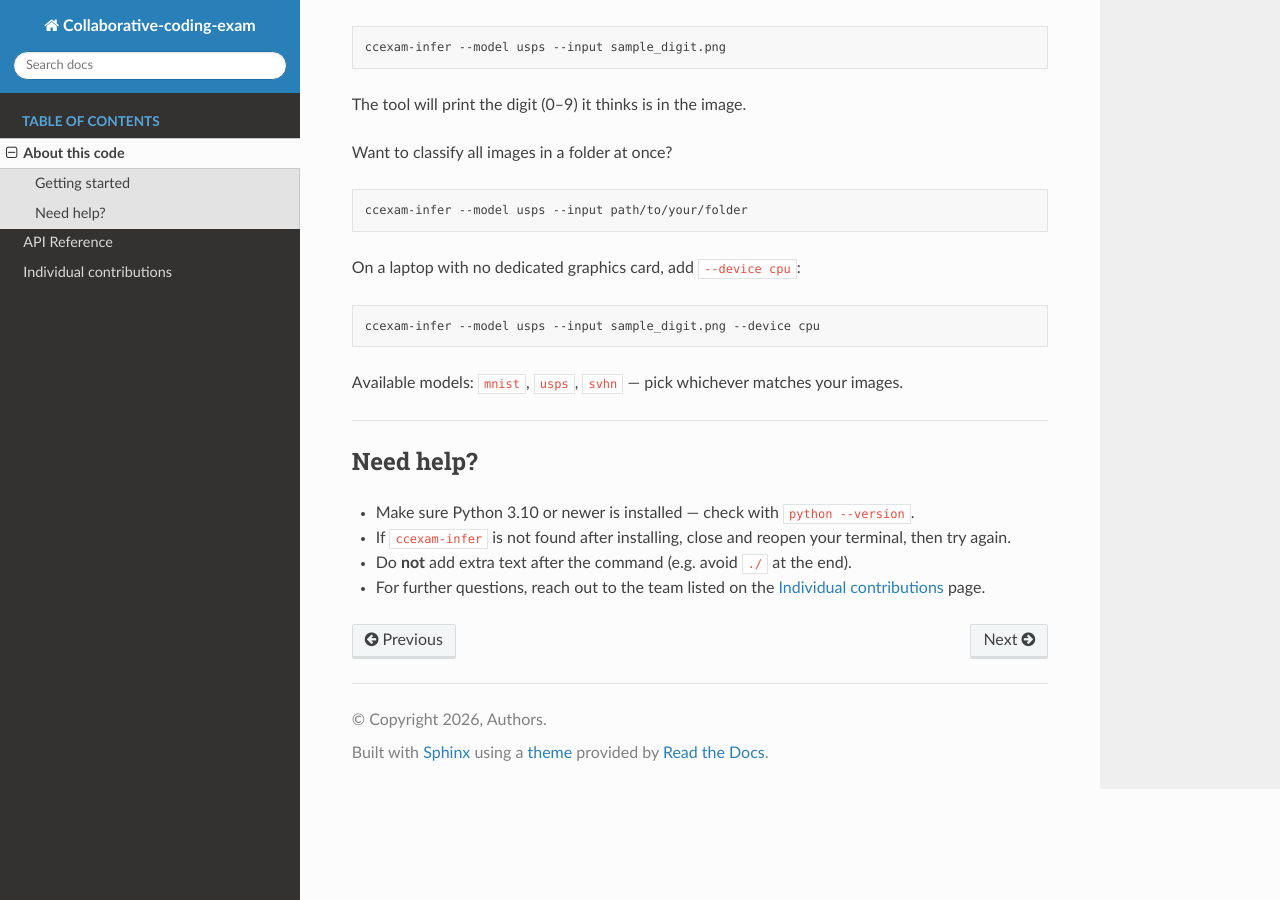
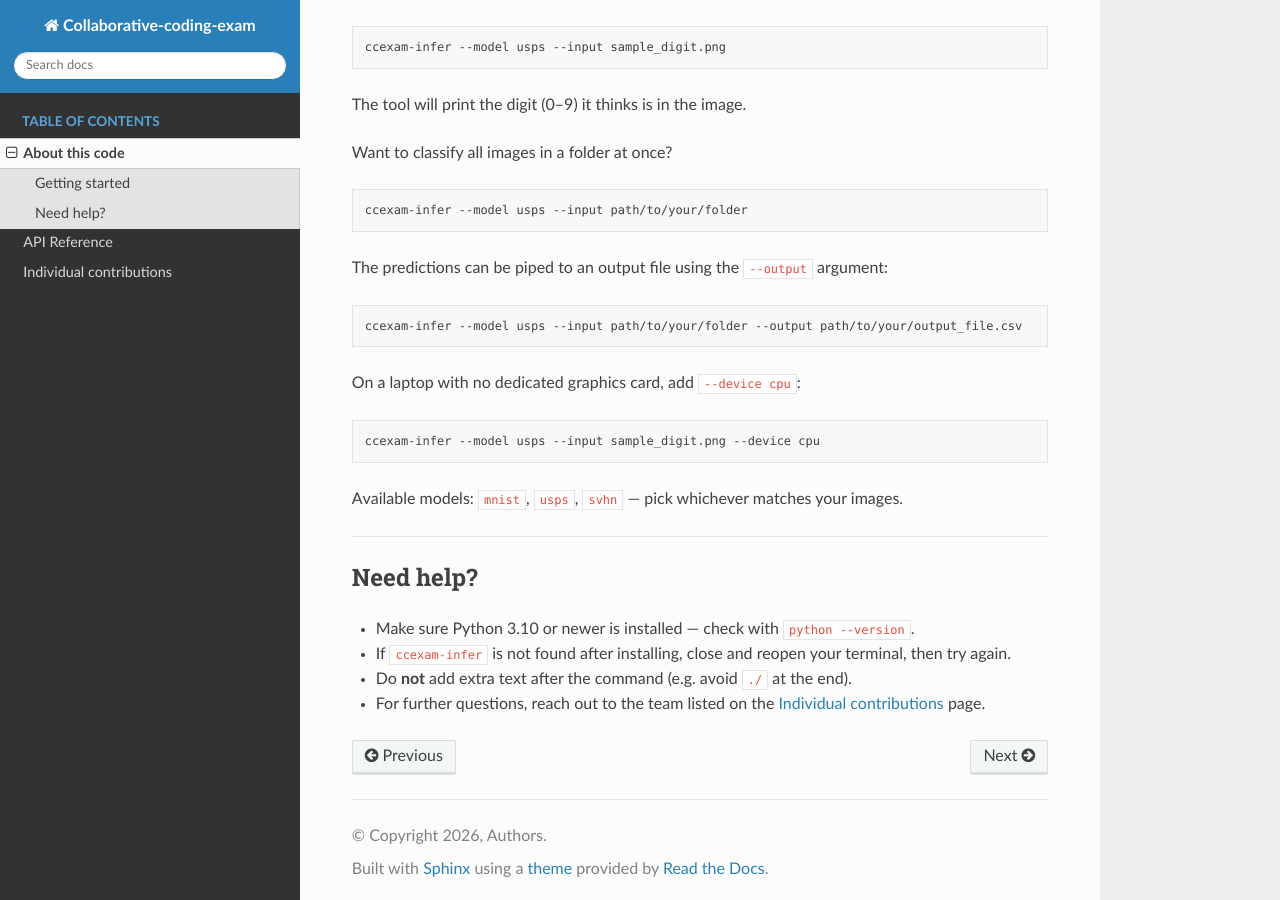
Before and after one commit to FYS-8805-Collaborative-Coding/Collaborative-Coding-Exam, a Sphinx documentation site: the page built from doc/about.md, in a window 1280 px wide and 900 px high, scrolled down 893 px. Built offline with Sphinx 7.4.7 and the Read the Docs theme 3.1.0, drawn with Linux system fonts in a browser that asks for light colours.

Commit message:
Updated  to include output argument in ccexam-infer example

````diff
--- a/doc/about.md
+++ b/doc/about.md
@@ -45,6 +45,12 @@ Want to classify all images in a folder at once?
 ccexam-infer --model usps --input path/to/your/folder
 ```
 
+The predictions can be piped to an output file using the `--output` argument:
+
+```bash
+ccexam-infer --model usps --input path/to/your/folder --output path/to/your/output_file.csv
+```
+
 On a laptop with no dedicated graphics card, add `--device cpu`:
 
 ```bash
````
